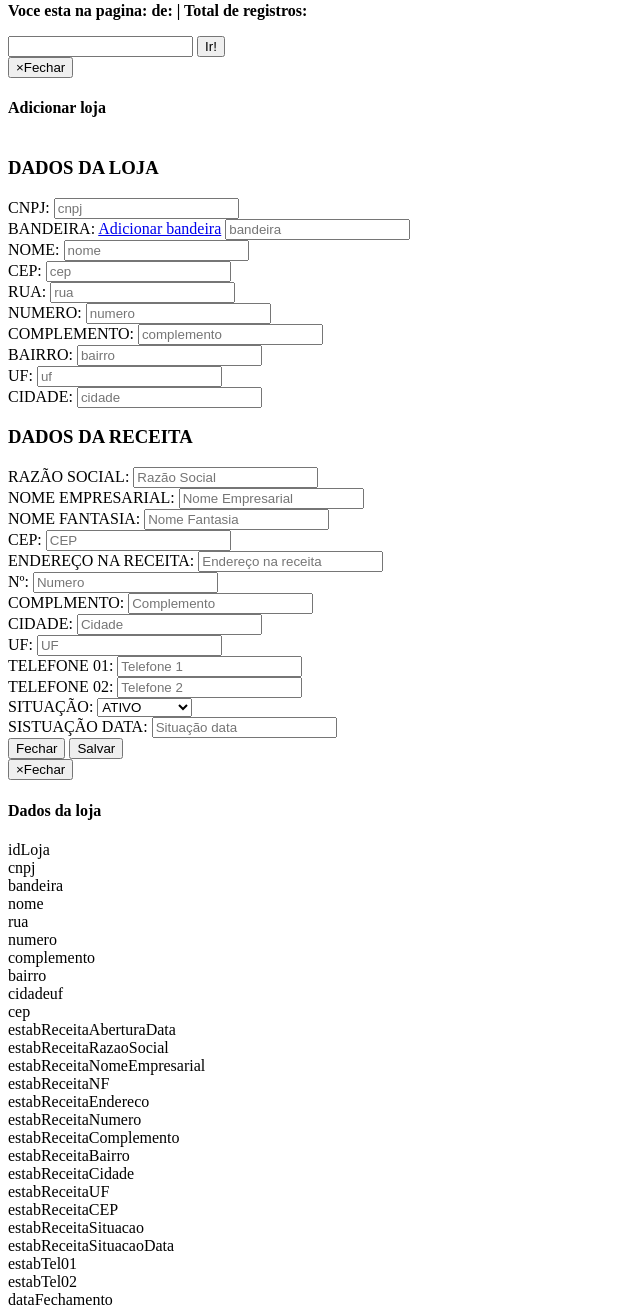
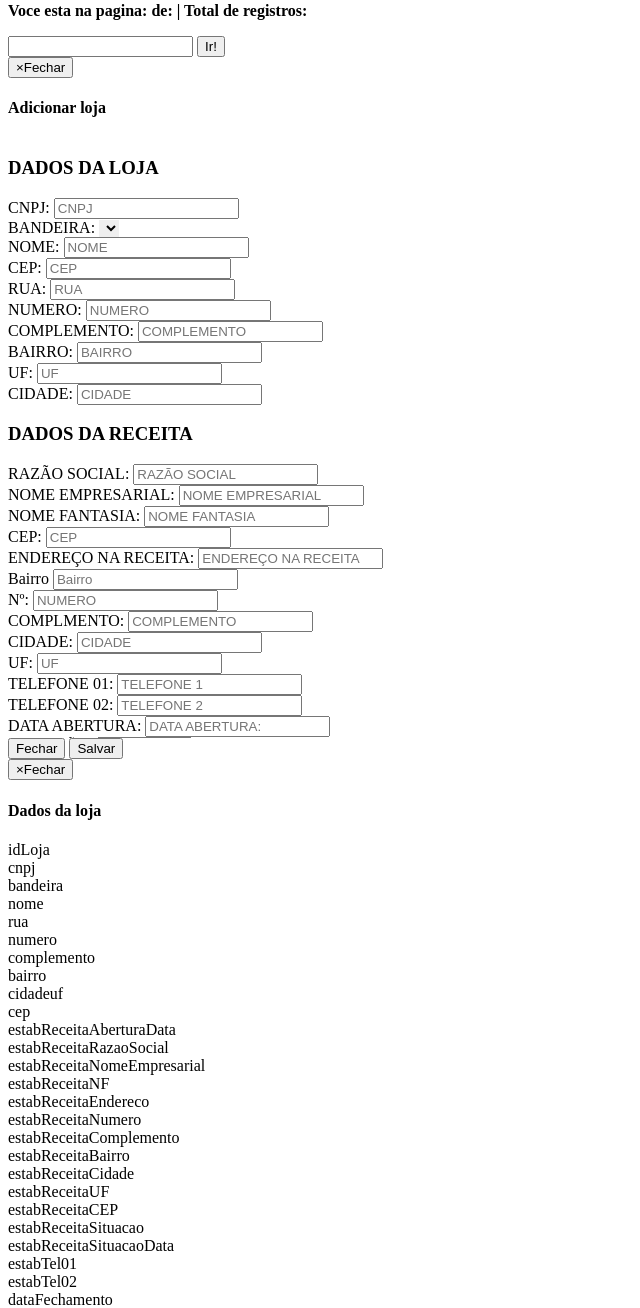
Before and after one commit to devcafe/webCafe, a PHP site: page /webCafe/modulos/mod_operacional/view/ger_lojas.php in a window 1280 px wide. Shown: the part 170-1478 px from the top of the page, without its empty margins (0-640 px from the left). Run offline with PHP 8.4, Linux system fonts and the light colour scheme; the visitor is signed in with stand-in values (Sample User, id 1); lists and menus that the app fills with data are empty.

Commit message:
Inclusao no modulo operacional

```diff
--- a/modulos/mod_operacional/view/ger_lojas.php
+++ b/modulos/mod_operacional/view/ger_lojas.php
@@ -126,68 +126,64 @@
 									<label for="estabReceitaAberturaData"><h3>DADOS DA LOJA</h3></label>
 								</div>
 							</div>
-
-
 							<div class="col-xs-7">
 								<div class="form-group has-feedback">
 									<label for="cnpj">CNPJ:</label>
-									<input type="text" name = "cnpj" class="form-control" placeholder="cnpj">
+									<input type="text" name = "cnpj" class="form-control" placeholder="CNPJ">
 								</div>
 							</div>
 							<div class="col-xs-5">
 								<div class="form-group has-feedback">
-									<label for="bandeira">BANDEIRA: <a href="#" >Adicionar bandeira</a> </label>
-									<input type="text" name = "bandeira" class="form-control" placeholder="bandeira" id ="flag">
-									<input type="hidden" id="idEstabBandeira" value="">
-									<ul id="flag_list_id"></ul>
+									<label for="idEstabBandeira" >BANDEIRA: </label>
+									<select name ="bandeira" class="form-control"> </select>
 								</div>
 							</div>
 							<div class="col-xs-12">
 								<div class="form-group has-feedback">
 									<label for="nome">NOME:</label>
-									<input type="text" name = "nome" class="form-control" placeholder="nome">
+									<input type="text" name = "nome" class="form-control" placeholder="NOME">
 								</div>
 							</div>
 							<div class="col-xs-2">
 								<div class="form-group has-feedback">
 									<label for="cep">CEP:</label>
-									<input type="text" name = "cep" class="form-control" placeholder="cep">
+									<input type="text" name = "cep" class="form-control" placeholder="CEP">
 								</div>
 							</div>
 							<div class="col-xs-5">
 								<div class="form-group has-feedback">
 									<label for="rua">RUA:</label>
-									<input type="text" name = "rua" class="form-control" placeholder="rua">
+									<input type="text" name = "rua" class="form-control" placeholder="RUA">
 								</div>
 							</div>
 							<div class="col-xs-2">
 								<div class="form-group has-feedback">
 									<label for="numero">NUMERO:</label>
-									<input type="text" name = "numero" class="form-control" placeholder="numero">
+									<input type="text" name = "numero" class="form-control" placeholder="NUMERO">
 								</div>
 							</div>
 							<div class="col-xs-4">
 								<div class="form-group has-feedback">
 									<label for="complemento">COMPLEMENTO:</label>
-									<input type="text" name = "complemento" class="form-control" placeholder="complemento">
+									<input type="text" name = "complemento" class="form-control" placeholder="COMPLEMENTO">
 								</div>
 							</div>
 							<div class="col-xs-3">
 								<div class="form-group has-feedback">
 									<label for="bairro">BAIRRO:</label>
-									<input type="text" name = "bairro" class="form-control" placeholder="bairro">
+									<input type="text" name = "bairro" class="form-control" placeholder="BAIRRO">
 								</div>
 							</div>
 							<div class="col-xs-2">
 								<div class="form-group has-feedback">
 									<label for="uf">UF:</label>
-									<input type="text" name = "uf" class="form-control" placeholder="uf">
+									<input type="text" name = "uf" class="form-control" placeholder="UF">
 								</div>
 							</div>
 							<div class="col-xs-3 ">
 								<div class="form-group has-feedback">
 									<label for="cidade">CIDADE:</label>
-									<input type="text" name = "cidade" class="form-control" placeholder="cidade">
+									<input type="text" name = "cidade" class="form-control" placeholder="CIDADE">
 								</div>
 							</div>
 
@@ -214,21 +210,21 @@
 							<div class="col-xs-7">
 								<div class="form-group has-feedback">
 									<label for="estabReceitaRazaoSocial">RAZÃO SOCIAL:</label>
-									<input type="text" name = "estabReceitaRazaoSocial" class="form-control" placeholder="Razão Social">
+									<input type="text" name = "estabReceitaRazaoSocial" class="form-control" placeholder="RAZÃO SOCIAL">
 								</div>
 							</div>
 
 							<div class="col-xs-7">
 								<div class="form-group has-feedback">
 									<label for="estabReceitaNomeEmpresarial">NOME EMPRESARIAL:</label>
-									<input type="text" name = "estabReceitaNomeEmpresarial" class="form-control" placeholder="Nome Empresarial">
+									<input type="text" name = "estabReceitaNomeEmpresarial" class="form-control" placeholder="NOME EMPRESARIAL">
 								</div>
 							</div>
 
 							<div class="col-xs-7">
 								<div class="form-group has-feedback">
 									<label for="estabReceitaNF">NOME FANTASIA:</label>
-									<input type="text" name = "estabReceitaNF" class="form-control" placeholder="Nome Fantasia">
+									<input type="text" name = "estabReceitaNF" class="form-control" placeholder="NOME FANTASIA">
 								</div>
 							</div>
 							<div class="col-xs-12">
@@ -237,7 +233,7 @@
 								</div>
 							</div>
 
-							<div class="col-xs-2">
+							<div class="col-xs-3">
 								<div class="form-group has-feedback">
 									<label for="estabReceitaCEP">CEP:</label>
 									<input type="text" name = "estabReceitaCEP" class="form-control" placeholder="CEP">
@@ -246,26 +242,33 @@
 							<div class="col-xs-5">
 								<div class="form-group has-feedback">
 									<label for="estabReceitaEndereco">ENDEREÇO NA RECEITA:</label>
-									<input type="text" name = "estabReceitaEndereco" class="form-control" placeholder="Endereço na receita">
+									<input type="text" name = "estabReceitaEndereco" class="form-control" placeholder="ENDEREÇO NA RECEITA">
+								</div>
+							</div>
+
+							<div class="col-xs-4">
+								<div class="form-group has-feedback">
+									<label for="estabReceitaBairro">Bairro</label>
+									<input type="text" name = "estabReceitaBairro" class="form-control" placeholder="Bairro">
 								</div>
 							</div>
 
 							<div class="col-xs-2">
 								<div class="form-group has-feedback">
 									<label for="estabReceitaNumero">Nº:</label>
-									<input type="text" name = "estabReceitaNumero" class="form-control" placeholder="Numero">
+									<input type="text" name = "estabReceitaNumero" class="form-control" placeholder="NUMERO">
 								</div>
 							</div>
 							<div class="col-xs-4">
 								<div class="form-group has-feedback">
 									<label for="estabReceitaComplemento">COMPLMENTO:</label>
-									<input type="text" name = "estabReceitaComplemento" class="form-control" placeholder="Complemento">
+									<input type="text" name = "estabReceitaComplemento" class="form-control" placeholder="COMPLEMENTO">
 								</div>
 							</div>
 							<div class="col-xs-3">
 								<div class="form-group has-feedback">
 									<label for="estabReceitaCidade">CIDADE:</label>
-									<input type="text" name = "estabReceitaCidade" class="form-control" placeholder="Cidade">
+									<input type="text" name = "estabReceitaCidade" class="form-control" placeholder="CIDADE">
 								</div>
 							</div>
 							<div class="col-xs-2">
@@ -277,13 +280,20 @@
 							<div class="col-xs-4">
 								<div class="form-group has-feedback">
 									<label for="estabTel01">TELEFONE 01:</label>
-									<input type="text" name = "estabTel01" class="form-control" placeholder="Telefone 1">
+									<input type="text" name = "estabTel01" class="form-control" placeholder="TELEFONE 1">
 								</div>
 							</div>
 							<div class="col-xs-4">
 								<div class="form-group has-feedback">
 									<label for="estabTel02">TELEFONE 02: </label>
-									<input type="text" name = "estabTel02" class="form-control" placeholder="Telefone 2">
+									<input type="text" name = "estabTel02" class="form-control" placeholder="TELEFONE 2">
+								</div>
+							</div>
+
+							<div class="col-xs-4">
+								<div class="form-group has-feedback">
+									<label for="estabReceitaAberturaData">DATA ABERTURA:</label>
+									<input type="text" name = "estabReceitaAberturaData" class="form-control" placeholder="DATA ABERTURA:">
 								</div>
 							</div>
 
@@ -301,14 +311,14 @@
 							<div class="col-xs-4">
 								<div class="form-group has-feedback">
 									<label for="estabReceitaSituacaoData">SISTUAÇÃO DATA:</label>
-									<input type="text" name = "estabReceitaSituacaoData" class="form-control" placeholder="Situação data">
+									<input type="text" name = "estabReceitaSituacaoData" class="form-control" placeholder="SITUAÇÃO DATA">
 								</div>
 							</div>
 
 							<div class="col-xs-4">
 								<div class="form-group has-feedback">
 									<label for="dataFechamento">DATA FECHAMENTO:</label>
-									<input type="text" name = "dataFechamento" class="form-control" placeholder="Data fechamento">
+									<input type="text" name = "dataFechamento" class="form-control" placeholder="DATA FECHAMENTO">
 								</div>
 							</div>
 
--- a/modulos/mod_operacional/view/resources/css/ger_lojas.css
+++ b/modulos/mod_operacional/view/resources/css/ger_lojas.css
@@ -3,10 +3,6 @@
 	height: 600px;
 }
 
-#flag_list_id{
-	position: absolute;
-	z-index: 2;
-	background: white;
-	border: 1px solid rgb(0, 184, 220);
-	display: none;
+select[name=bandeira]{
+	border: 0px !important;
 }
--- a/modulos/mod_operacional/view/resources/js/ger_lojas.js
+++ b/modulos/mod_operacional/view/resources/js/ger_lojas.js
@@ -17,6 +17,11 @@ $(function(){
 
 	//Call the function on page load
 	loadTable('1', regsLimit);
+
+	//mask fields
+	$("input[name=cnpj]").mask("99.999.999/9999-99");
+	$("input[name=cep]").mask("99999-999");
+	$("input[name=estabReceitaCEP]").mask("99999-999");
 
 	/****************************************/
 	/* Functions
@@ -145,7 +150,7 @@ $(function(){
 									"<button id = 'del_"+ data[1][i].idLoja +"' name = 'delete' type='button' class='btn btn-danger pull-left'>"+
 									  "<span class='glyphicon glyphicon-trash'></span>"+
 									"</button>"+
-									"<button id = 'edit_"+ data[1][i].idLoja +"' name = 'edit' type='button' class='btn btn-warning pull-left' data-toggle='modal' data-target='#add_linha'>"+
+									"<button id = 'edit_"+ data[1][i].idLoja +"' name = 'edit' type='button' class='btn btn-warning pull-left' data-toggle='modal' data-target='#add_Loja'>"+
 									  "<span class='glyphicon glyphicon-pencil'></span>"+
 									"</button>"+
 								"</td>"+
@@ -285,7 +290,11 @@ $(function(){
 	})
 
 	//On click in the add store, update the button attributes
-	$('#gerLojas_addLinhaBtn').on('click', function(){
+	$('#gerLojas_addLojaBtn').on('click', function(){
+
+		//Call the function to load flag data and populate select
+		loadFlagData();
+
 		//Clear the form, beacause user can click first on edit
 		$('#gerLojas_form')[0].reset();
 
@@ -293,16 +302,40 @@ $(function(){
 		$('textarea[name=observacoes]').html('');
 
 		//Remove input hidden used to control the store that is changed
-		$('input[name=edit_idLinha]').remove();
+		$('input[name=edit_idLoja]').remove();
 
-		//Enabled numLinha field
-		$('input[name=numLinha]').prop('readonly', false);
+		//Enabled numLoja field
+		$('input[name=numLoja]').prop('readonly', false);
 
 		//Update button, its necessary because the operation changes
 		$('#gerLojas_update').remove();
 		$('#gerLojas_save').remove();
 		$('#gerLojas_modalFooter').append("<button type='button' id = 'gerLojas_save' name = 'gerLojas_save' class='btn btn-primary'>Salvar</button>");
 	})
+
+	function loadFlagData(){
+    	//Send a ajax to populate select
+    	//Its used "select2" plugin to able user to search on select list
+	    $.ajax({
+	    	url: 'modulos/mod_operacional/controller/ger_lojas.php',
+			type: 'POST',
+			data: {
+				op: 'autoCompleteFlag' //The optional operation to pass for back-end
+			},
+			dataType: 'json',
+	        success: function(data) {
+	        	var count = 0;
+
+	        	//Loop tougth the returned data to populate the select
+				$.each(data, function(){
+					$('select[name=bandeira]').append('<option value = "'+ data[count].idBandeira +'">'+ data[count].bandeira +'</option>');
+					count++;
+				})
+	        }
+	    }).done(function(){ //After done ajax, call select2 function to active plugin on select
+	    	$("select[name=bandeira]").select2({ formatNoMatches: "Nenhuma bandeira encontrada" });
+	    })
+	}
 
 	//Save new store
 	$('#gerLojas_modalFooter').on('click', '#gerLojas_save', function(){
@@ -311,7 +344,6 @@ $(function(){
 
 		//Get data to save
 		var formData = $('#gerLojas_form').serialize();
-
 		$.ajax({
 			url: 'modulos/mod_operacional/controller/ger_lojas.php',
 			type: 'POST',
@@ -323,6 +355,7 @@ $(function(){
 			success: function(data){
 				//Check the return
 				if(data == 1){ //Means the insert as successful
+					console.log(data);
 					alert("Loja cadastrada com sucesso!");
 
 					//Reload table
@@ -348,7 +381,7 @@ $(function(){
 	// //Function to populate fields before edit data
 	// $('#gerLojas_table').on('click', 'button[name=edit]', function(){
 	// 	//Get store id to edit
-	// 	var idLinha = $(this).attr('id').split("_")[1];
+	// 	var idLoja = $(this).attr('id').split("_")[1];
 
 	// 	//Update button, its necessary because the operation changes
 	// 	$('#gerLojas_save').remove();
@@ -356,28 +389,28 @@ $(function(){
 	// 	$('#gerLojas_modalFooter').append("<button type='button' id = 'gerLojas_update' name = 'gerLojas_update' class='btn btn-primary'>Gravar</button>");
 
 	// 	//Add a hidden input to control the store
-	// 	$('#gerLojas_form').append('<input type = "hidden" value = "'+ idLinha +'" name = "edit_idLinha"> ');
+	// 	$('#gerLojas_form').append('<input type = "hidden" value = "'+ idLoja +'" name = "edit_idLoja"> ');
 
 	// 	//First populate the store data in fields
 	// 	$.ajax({
 	// 		url: 'modulos/mod_operacional/controller/ger_lojas.php',
 	// 		type: 'POST',
 	// 		data: {
-	// 			idLinha: idLinha, //store id to load data
+	// 			idLoja: idLoja, //store id to load data
 	// 			op: 'loadData' //The optional operation to pass for back-end
 	// 		},
 	// 		dataType: 'json',
 	// 		success: function(data){
 	// 			//Popupate fields
-	// 			$('input[name=numLinha]').val(data.numLinha);
+	// 			$('input[name=numLoja]').val(data.numLoja);
 	// 			$('input[name=plano]').val(data.plano);
 	// 			$('input[name=iccid]').val(data.iccid);
 	// 			$('select[name=operadora]').val(data.operadora);
-	// 			$('select[name=status]').val(data.linhaStatus);
+	// 			$('select[name=status]').val(data.LojaStatus);
 	// 			$('textarea[name=observacoes]').html(data.observacoes);
 
-	// 			//Disable numLinha field
-	// 			$('input[name=numLinha]').prop('readonly', true);
+	// 			//Disable numLoja field
+	// 			$('input[name=numLoja]').prop('readonly', true);
 	// 		}
 	// 	})
 	// })
@@ -388,7 +421,7 @@ $(function(){
 	// 	var regsLimit = $('#gerLojas_regs option:selected').val();
 
 	// 	//The store that user want to update
-	// 	var idLinha = $('input[name=edit_idLinha]').val();
+	// 	var idLoja = $('input[name=edit_idLoja]').val();
 
 	// 	//Get data to update
 	// 	var formData = $('#gerLojas_form').serialize();
@@ -398,20 +431,20 @@ $(function(){
 	// 		type: 'POST',
 	// 		data: {
 	// 			formData: formData,
-	// 			idLinha: idLinha,
+	// 			idLoja: idLoja,
 	// 			op: 'update' //The optional operation to pass for back-end
 	// 		},
 	// 		dataType: 'json',
 	// 		success: function(data){
 	// 			//Check the return
 	// 			if(data == 1){ //Means the update as successful
-	// 				alert("Linha alterada com sucesso!");
+	// 				alert("Loja alterada com sucesso!");
 
 	// 				//Reload table
 	// 				loadTable('1', regsLimit);
 
 	// 				//Hide the modal
-	// 				$('#add_linha').modal('hide');
+	// 				$('#add_Loja').modal('hide');
 
 	// 				//Clear the form
 	// 				$('#gerLojas_form')[0].reset();
@@ -419,47 +452,49 @@ $(function(){
 	// 				//Clear textarea
 	// 				$('textarea[name=observacoes]').html('');
 	// 			} else { //Have a problem to insert
-	// 				alert("Falha ao atualizar linha");
+	// 				alert("Falha ao atualizar Loja");
 	// 			}
 	// 		}
 	// 	});
 	// })
 
-	// //Function to delete store
-	// $('#gerLojas_table').on('click', 'button[name=delete]', function(){
-	// 	//The amount of records to show in table, used to reload table
-	// 	var regsLimit = $('#gerLojas_regs option:selected').val();
+	//Function to delete store
+	$('#gerLojas_table').on('click', 'button[name=delete]', function(){
+		//The amount of records to show in table, used to reload table
+		var regsLimit = $('#gerLojas_regs option:selected').val();
 
-	// 	//The store that user want to delete
-	// 	var idLinha = $(this).attr('id').split("_")[1];
+		//The store that user want to delete
+		var idLoja = $(this).attr('id').split("_")[1];
 
-	// 	//Ask user if he really wanna delete the record
-	// 	var anwswer = confirm("Tem certeza que deseja remover essa linha?");
+		//Ask user if he really wanna delete the record
+		var anwswer = confirm("Tem certeza que deseja remover essa Loja?");
 
-	// 	if(anwswer){
-	// 		$.ajax({
-	// 			url: 'modulos/mod_operacional/controller/ger_lojas.php',
-	// 			type: 'POST',
-	// 			data: {
-	// 				idLinha: idLinha,
-	// 				op: 'delete' //The optional operation to pass for back-end
-	// 			},
-	// 			dataType: 'json',
-	// 			success: function(data){
-	// 				//Check the return
-	// 				if(data == 1){ //Means the update as successful
-	// 					alert("Linha removida com sucesso!");
+		if(anwswer){
+			$.ajax({
+				url: 'modulos/mod_operacional/controller/ger_lojas.php',
+				type: 'POST',
+				data: {
+					idLoja: idLoja,
+					op: 'delete' //The optional operation to pass for back-end
+				},
+				dataType: 'json',
+				success: function(data){
+					//Check the return
+					if(data == 1){ //Means the update as successful
+						alert("Loja removida com sucesso!");
 
-	// 					//Reload table
-	// 					loadTable('1', regsLimit);
-	// 				} else { //Have a problem to insert
-	// 					alert("Falha ao remover linha");
-	// 				}
-	// 			}
-	// 		});
-	// 	}
-	// });
-
+						//Reload table
+						loadTable('1', regsLimit);
+					} else { //Have a problem to insert
+						alert("Falha ao remover Loja");
+					}
+				}
+			});
+		}
+	});
+	$('#teste').click(function(){
+		console.log($('select[name=bandeira]').val());
+	})
 	//Function to see the store
 	$('#gerLojas_table').on('click', 'button[name=show]', function(){
 		var idLoja = $(this).attr('id').split("_")[1];
@@ -520,47 +555,77 @@ $(function(){
 	// 	})
 	// });
 
-	// carregar bandeiras
+	function cleanFields(){
+		$('input[name=rua]').val('');
+		$('input[name=bairro]').val('');
+		$('input[name=cidade]').val('');
+		$('input[name=uf]').val('');
+	}
 
-		// 	$.ajax({
-		// 	url: 'modulos/mod_operacional/controller/ger_lojas.php',
-		// 	type: 'POST',
-		// 	data: {
-		// 		op: 'flags' //The optional operation to pass for back-end
-		// 	},
-		// 	success: function(data){
-		// 		$('input[name=bandeira]').attr("data-source",data['flags']);
-		// 		 console.log(data);
-		// 	}
-		// });
+	$('input[name=cep]').focusout(function(){
+		cleanFields();
+		var cep = $('input[name=cep]').val();
+		$.ajax({
+			url: 'modulos/mod_operacional/controller/ger_lojas.php',
+			type : 'POST',
+			data: {
+				cep:cep,
+				op:'loadCep',
+			},
+			dataType: 'json',
+			success: function(data){
+				console.log(data);
+				if(data.sucesso == 1){
+					$('input[name=rua]').val(data.rua);
+					$('input[name=bairro]').val(data.bairro);
+					$('input[name=cidade]').val(data.cidade);
+					$('input[name=uf]').val(data.estado);
+					$('input[name=numero]').focus();
+
+				}
+			}
+		});
+		return false;
+
+	});
+
+		function cleanFieldsReceita(){
+		$('input[name=rua]').val('');
+		$('input[name=bairro]').val('');
+		$('input[name=cidade]').val('');
+		$('input[name=uf]').val('');
+	}
+
+	$('input[name=estabReceitaCEP]').focusout(function(){
+		cleanFieldsReceita();
+		var cep = $('input[name=estabReceitaCEP]').val();
+		$.ajax({
+			url: 'modulos/mod_operacional/controller/ger_lojas.php',
+			type : 'POST',
+			data: {
+				cep:cep,
+				op:'loadCep',
+			},
+			dataType: 'json',
+			success: function(data){
+				console.log(data);
+				if(data.sucesso == 1){
+					$('input[name=estabReceitaEndereco]').val(data.rua);
+					$('input[name=estabReceitaBairro]').val(data.bairro);
+					$('input[name=estabReceitaCidade]').val(data.cidade);
+					$('input[name=estabReceitaUF]').val(data.estado);
+					$('input[name=estabReceitaNumero]').focus();
+
+				}
+			}
+		});
+		return false;
+
+	});
 
 
-	$("#flag").keyup(function(){
-		var keyword = $(this).val();
-
-		$.ajax({
-			url: 'modulos/mod_operacional/controller/ger_lojas.php',
-			type: 'POST',
-			data: {keyword:keyword,op: 'flags'},
-			success:function(data){
-				$('#flag_list_id').show();
-				$('#flag_list_id').html(data);
-			}
-		});
-	})
 
 
-	$("flag_list_id").on("click",'li', function(){
-		var item = $(this).html();
-		var id = $(this).attr('id');
-		// change input value
-		$('#flag').val(item);
 
-		// change input id
-		$('#idEstabBandeira').val(id);
-
-		// hide proposition list
-		$('#flag_list_id').hide();
-	})
 
 })
```
Also changed, not shown: modulos/mod_operacional/controller/ger_lojas.php (+10 -3 lines), modulos/mod_operacional/model/ger_lojas.php (+46 -22 lines), webcafe_modtelefonia_acoes.sql (deleted, +0 -55 lines), webcafe_modtelefonia_usuarios.sql (deleted, +0 -64 lines).
